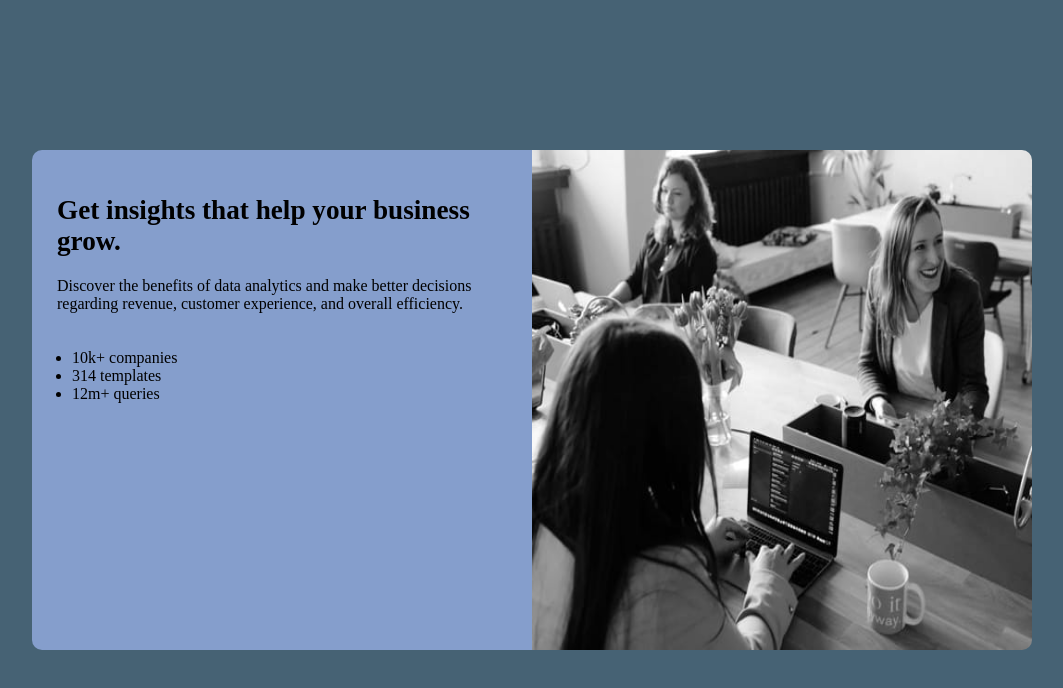
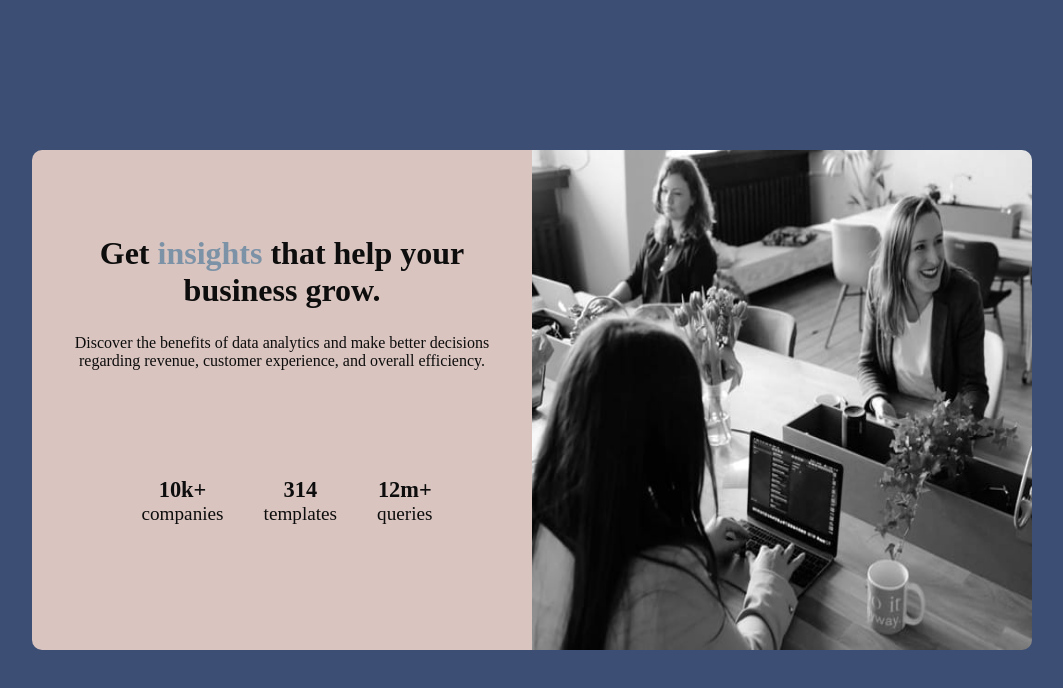
Before and after one commit to cceciliaz/display-card, a plain HTML site: page another/index.html in a window 1280 px wide. Shown: the whole page, without its empty margins (108-1171 px from the left). Drawn offline with Linux system fonts and the light colour scheme.

Commit message:
finalizado css

```diff
--- a/another/global.css
+++ b/another/global.css
@@ -2,6 +2,7 @@ body{
     padding: 0;
     margin: 0;
     box-sizing: border-box;
+    color: #0D0D0D;
 }
 .container{
     height: 100vh;
@@ -9,13 +10,19 @@ body{
     display: flex;
     justify-content: center;
     align-items: center;
-    background: #466274;
+    background: #3C4E73;
+}
+.detalhe{
+    color: #7C92A6;
 }
 .informacao{
+    display: flex;
+    flex-direction: column;
+    position: relative;
     height: 500px;
     width: 500px;
     border-radius: 10px 0px 0px 10px;
-    background: #859ecc;
+    background: #D9C4BF;
 }
 .img{
     height: 500px;
@@ -27,15 +34,37 @@ img{
     border-radius: 0px 10px 10px 0px;
 }
 h1, p{
-    /* background-color: burlywood; */
     margin: 5px;
-    text-align: left;
+    text-align: center;
 }
 h1{
-    font-size: 1.7rem;
+    font-size: 2rem;
+    margin-top: 45px;
     padding: 40px 20px 15px 20px;
 }
 p{
     padding: 0px 20px 20px 20px;
     font-size: 1rem;
 }
+ul{
+    margin: 5px;
+    padding: 0;
+}
+.detalhe-dado{
+    font-size: 1.4rem;
+    font-weight: bold;
+}
+.dados{
+    display: flex;
+    justify-content: center;
+    position: absolute;
+    bottom: 100px;
+    left: 50%;
+    transform: translateX(-50%);}
+.dado-item{
+    padding: 10px;
+    margin:10px;
+    font-size: 1.2rem;
+    text-align: center;
+    list-style: none;
+}
--- a/another/index.html
+++ b/another/index.html
@@ -8,13 +8,13 @@
 </head>
 <body>
     <section class="container">
-        <div class="informacao bloco">
+        <div class="informacao">
             <h1>Get <span class="detalhe">insights</span> that help your business grow.</h1>
             <p>Discover the benefits of data analytics and make better decisions regarding revenue, customer experience, and overall efficiency.</p>
             <ul class="dados">
-                <li class="dado-item">10k+ companies</li>
-                <li class="dado-item">314 templates</li>
-                <li class="dado-item">12m+ queries</li>
+                <li class="dado-item"><span class="detalhe-dado">10k+ </span><br>companies</li>
+                <li class="dado-item"><span class="detalhe-dado">314 </span><br>templates</li>
+                <li class="dado-item "><span class="detalhe-dado">12m+ </span><br>queries</li>
             </ul>
             </div>
         </div>
```
